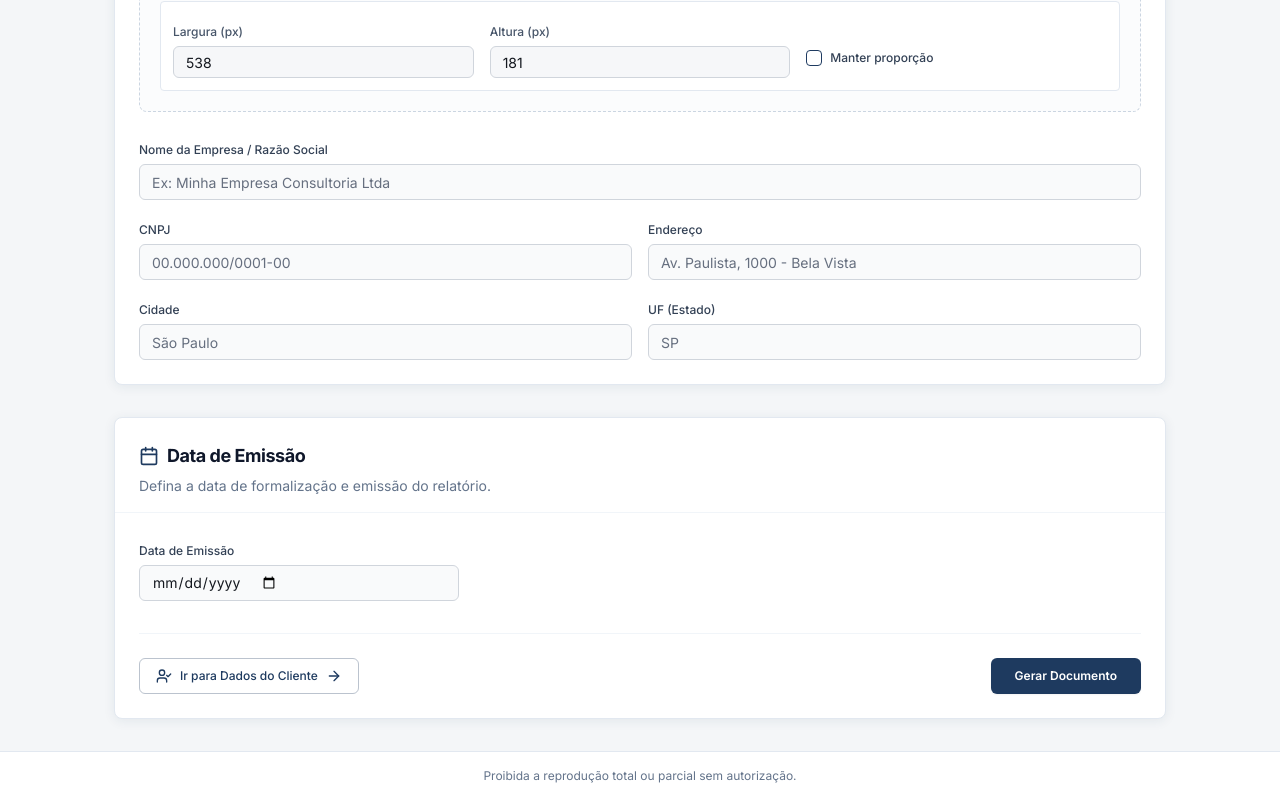
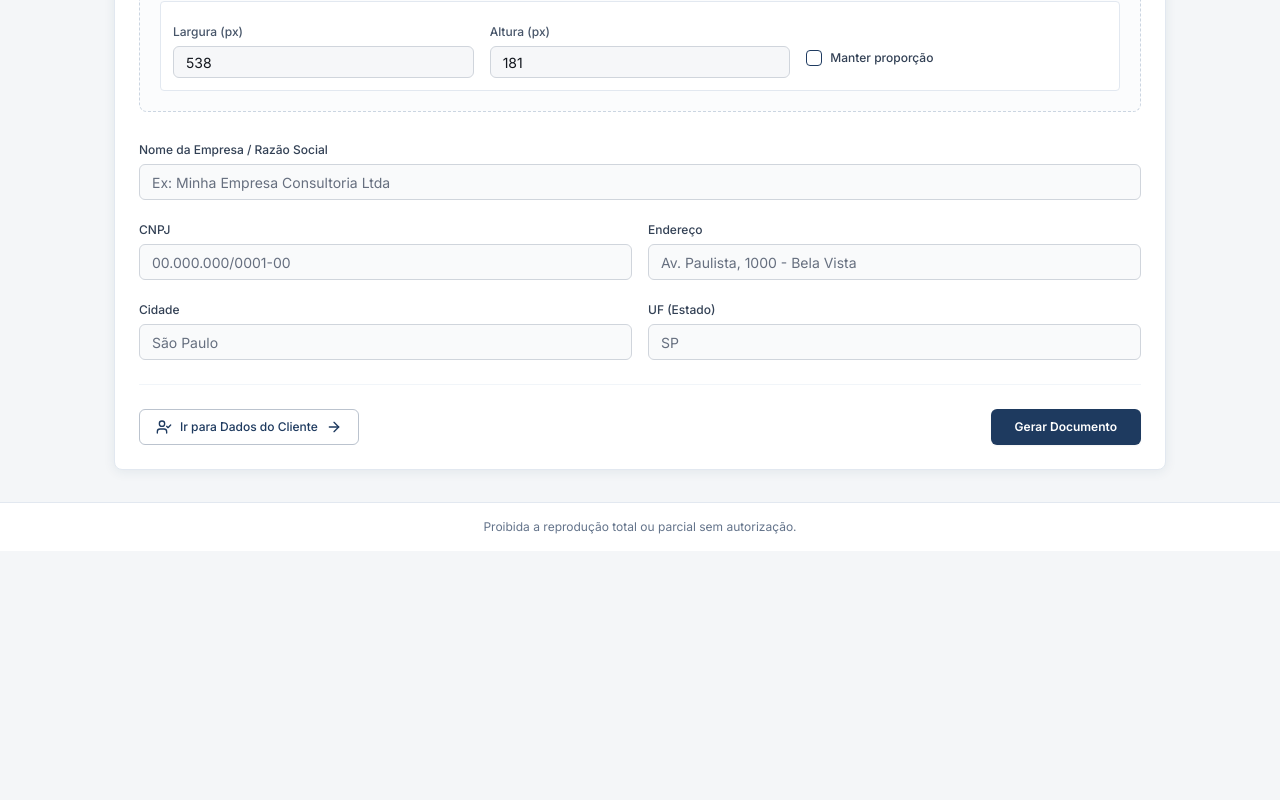
Before and after one commit to leidimarcongelmgt-design/projeto--rbita--atendimento-que-impulsiona-excel-ncia-f5pwh5skg, a React (Vite) app: page / in a window 1280 px wide. Shown: the part 549-1349 px from the top of the page. After the commit the page ends 1100 px from the top, so only its background shows below. Built offline with nearby package versions, Linux system fonts and the light colour scheme.

Commit message:
Remover campo Data de Emissao da aba Identificacao e do documento A4 (v0.0.31)

```diff
--- a/package.json
+++ b/package.json
@@ -2,7 +2,7 @@
   "name": "skip-react-template",
   "description": "A frontend React Vite TypeScript Shadcn UI template for Skip projects",
   "private": true,
-  "version": "0.0.30",
+  "version": "0.0.31",
   "type": "module",
   "scripts": {
     "start": "vite dev",
--- a/src/components/calculator/DocumentView.tsx
+++ b/src/components/calculator/DocumentView.tsx
@@ -1,13 +1,12 @@
 import React from 'react'
 import { CalculatorState, ComputedFinancials } from '@/types/calculator'
-import { formatBRL, formatDateBR, formatPercent } from '@/lib/calculatorState'
+import { formatBRL, formatPercent } from '@/lib/calculatorState'
 import { Button } from '@/components/ui/button'
 import {
   ArrowLeft,
   Printer,
   Building2,
   UserCheck,
-  Calendar,
   FileText,
   Phone,
   Mail,
@@ -170,8 +169,8 @@ export const DocumentView: React.FC<DocumentViewProps> = ({
             </div>
           </div>
 
-          {/* Título do Relatório e Metadados */}
-          <div className="mt-6 pt-4 border-t border-slate-100 flex flex-col sm:flex-row items-start sm:items-center justify-between gap-2">
+          {/* Título do Relatório */}
+          <div className="mt-6 pt-4 border-t border-slate-100">
             <div>
               <h1 className="text-xl font-bold uppercase tracking-wide text-[#1E3A5F]">
                 Demonstrativo de Resultado e Folha de Pagamento
@@ -179,15 +178,6 @@ export const DocumentView: React.FC<DocumentViewProps> = ({
               <p className="text-xs text-slate-500">
                 Relatório analítico gerencial e apuração fiscal consolidada
               </p>
-            </div>
-
-            <div className="text-xs text-slate-600 flex items-center gap-3">
-              {state.dataEmissao && (
-                <span className="flex items-center gap-1">
-                  <Calendar className="w-3.5 h-3.5 text-slate-400" />
-                  <strong>Emissão:</strong> {formatDateBR(state.dataEmissao)}
-                </span>
-              )}
             </div>
           </div>
         </div>
--- a/src/components/calculator/IdentificacaoTab.tsx
+++ b/src/components/calculator/IdentificacaoTab.tsx
@@ -5,16 +5,7 @@ import { Input } from '@/components/ui/input'
 import { Label } from '@/components/ui/label'
 import { Button } from '@/components/ui/button'
 import { Checkbox } from '@/components/ui/checkbox'
-import {
-  Upload,
-  Trash2,
-  Eye,
-  EyeOff,
-  Building2,
-  Calendar,
-  ArrowRight,
-  UserCheck,
-} from 'lucide-react'
+import { Upload, Trash2, Eye, EyeOff, Building2, ArrowRight, UserCheck } from 'lucide-react'
 
 interface IdentificacaoTabProps {
   state: CalculatorState
@@ -333,34 +324,8 @@ export const IdentificacaoTab: React.FC<IdentificacaoTabProps> = ({
               />
             </div>
           </div>
-        </CardContent>
-      </Card>
 
-      {/* SEÇÃO 2: DATA DE EMISSÃO */}
-      <Card className="border border-slate-200 card-shadow bg-white">
-        <CardHeader className="border-b border-slate-100 pb-4">
-          <div className="flex items-center gap-2">
-            <Calendar className="w-5 h-5 text-[#1E3A5F]" />
-            <CardTitle className="text-lg font-bold text-slate-900">Data de Emissão</CardTitle>
-          </div>
-          <CardDescription className="text-slate-500">
-            Defina a data de formalização e emissão do relatório.
-          </CardDescription>
-        </CardHeader>
-        <CardContent className="pt-6">
-          <div className="max-w-xs">
-            <Label htmlFor="dataEmissao" className="text-xs font-medium text-slate-700">
-              Data de Emissão
-            </Label>
-            <Input
-              id="dataEmissao"
-              type="date"
-              value={state.dataEmissao}
-              onChange={(e) => onChange({ dataEmissao: e.target.value })}
-              className="mt-1 h-9 bg-[#F9FAFB]"
-            />
-          </div>
-
+          {/* Navegação e Ações */}
           <div className="mt-8 pt-6 border-t border-slate-100 flex flex-col sm:flex-row items-center justify-between gap-4">
             <Button
               type="button"
--- a/src/lib/calculatorState.ts
+++ b/src/lib/calculatorState.ts
@@ -180,8 +180,6 @@ export function serializeStateToUrl(state: CalculatorState): string {
   if (state.contLegalTelefone) params.set('contLegalTelefone', state.contLegalTelefone)
   if (state.contLegalEmail) params.set('contLegalEmail', state.contLegalEmail)
 
-  if (state.dataEmissao) params.set('dataEmissao', state.dataEmissao)
-
   return `?${params.toString()}`
 }
 
--- a/src/lib/pocketbase/schema.json
+++ b/src/lib/pocketbase/schema.json
@@ -1,5 +1,5 @@
 {
-  "generatedAt": "2026-09-23T19:30:01.537Z",
+  "generatedAt": "2026-09-23T19:37:57.592Z",
   "collections": [
     {
       "name": "users",
```
Also changed, not shown: .skip.config.json.
